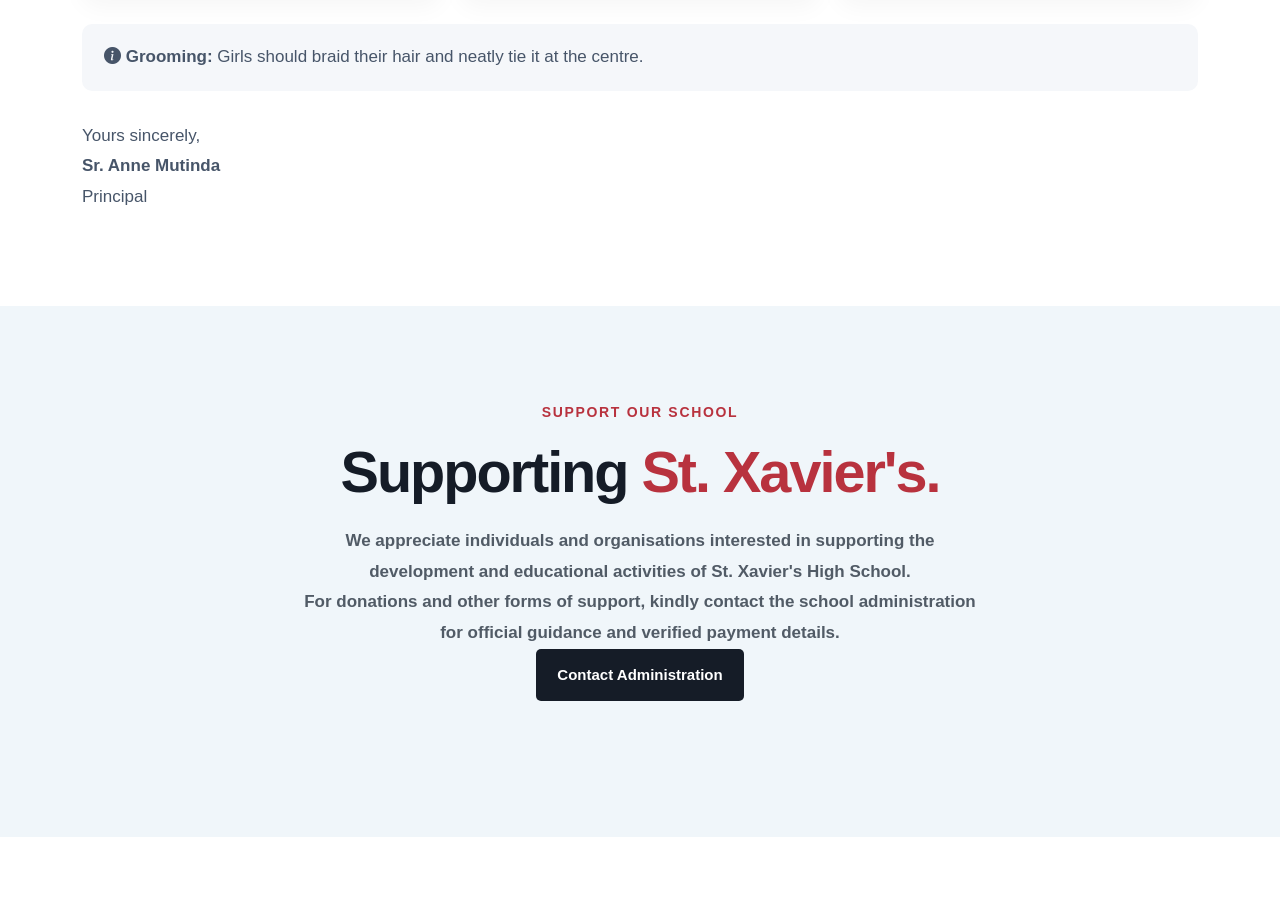
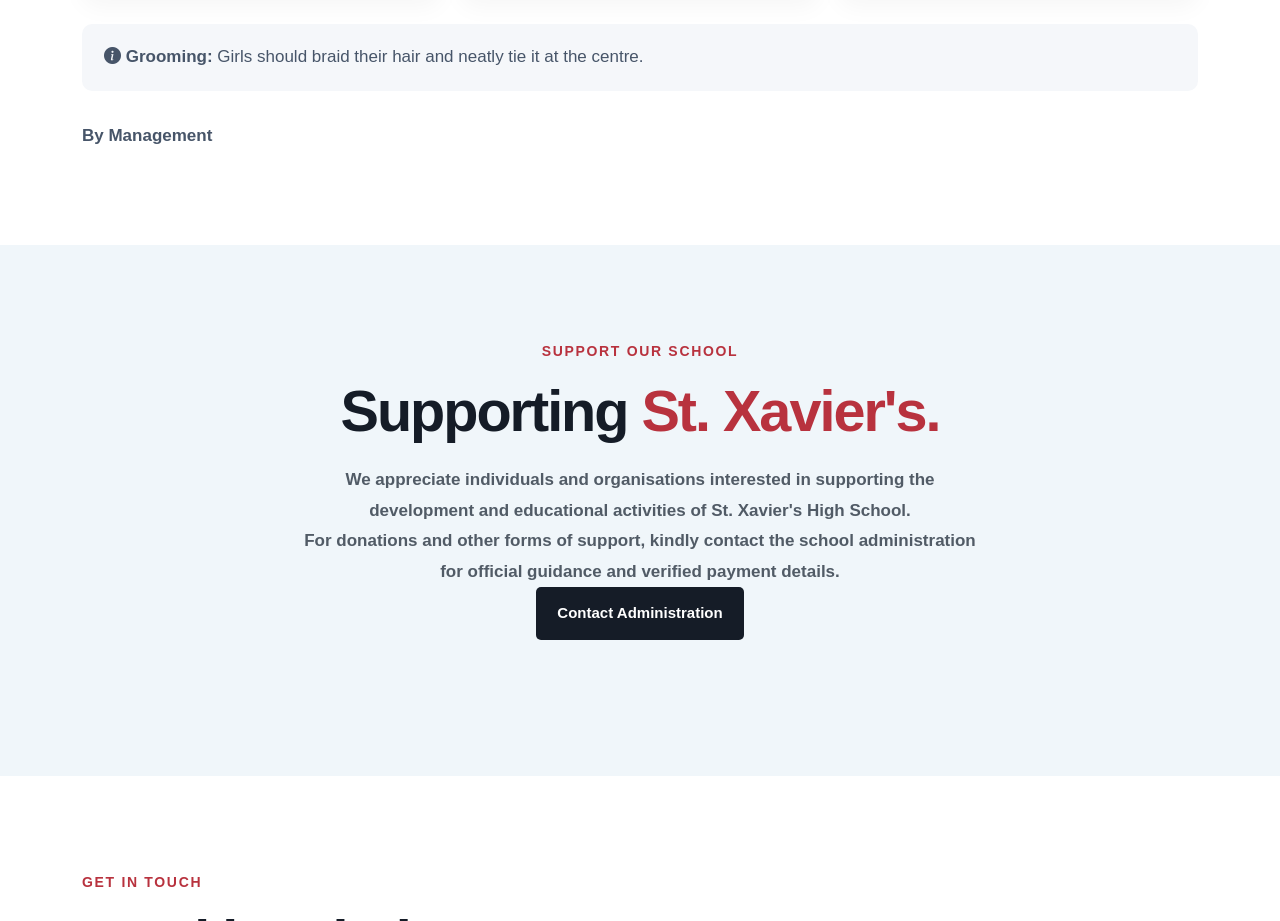
Before and after one commit to josephmugodev-prog/xavier, a plain HTML site: page index.html in a window 1280 px wide. Shown: the part 7448-8369 px from the top of the page. Drawn offline with nearby package versions, Linux system fonts and the light colour scheme.

Commit message:
Update index.html

```diff
--- a/index.html
+++ b/index.html
@@ -1259,9 +1259,9 @@
             </div>
 
             <div class="uniform-signoff">
-                Yours sincerely,<br>
-                <b>Sr. Anne Mutinda</b><br>
-                Principal
+
+          <b>By Management</b>
+
             </div>
 
         </div>
```
